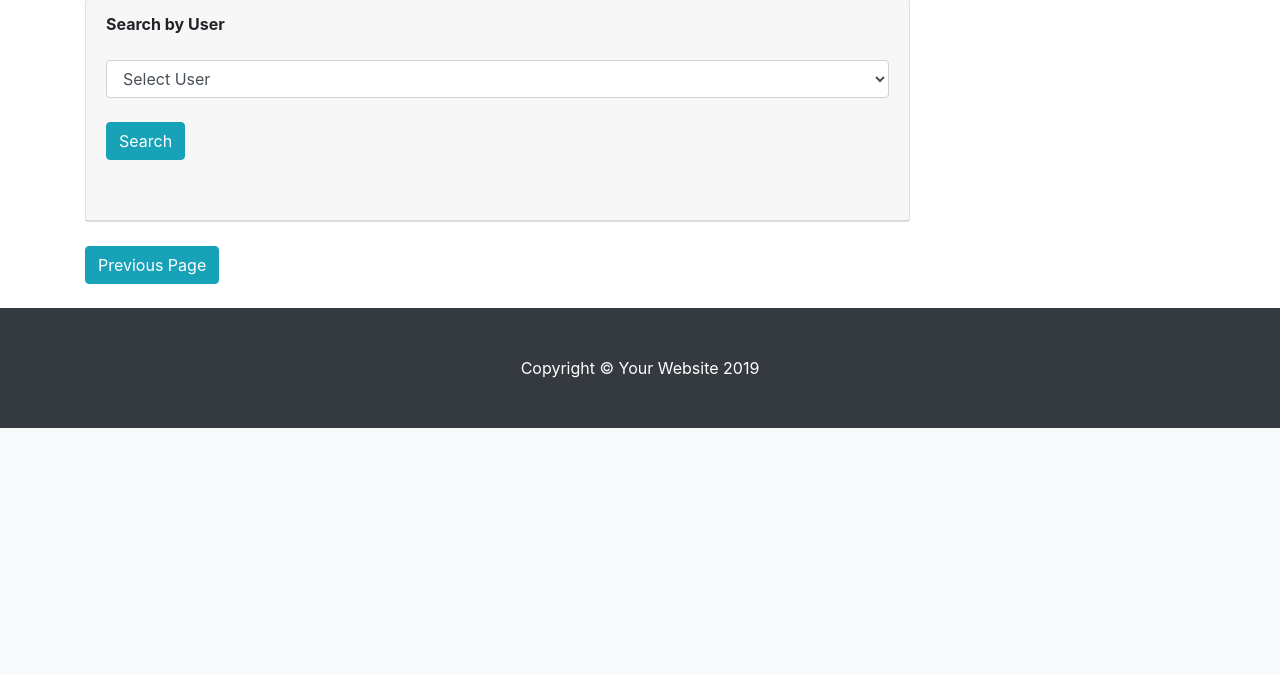
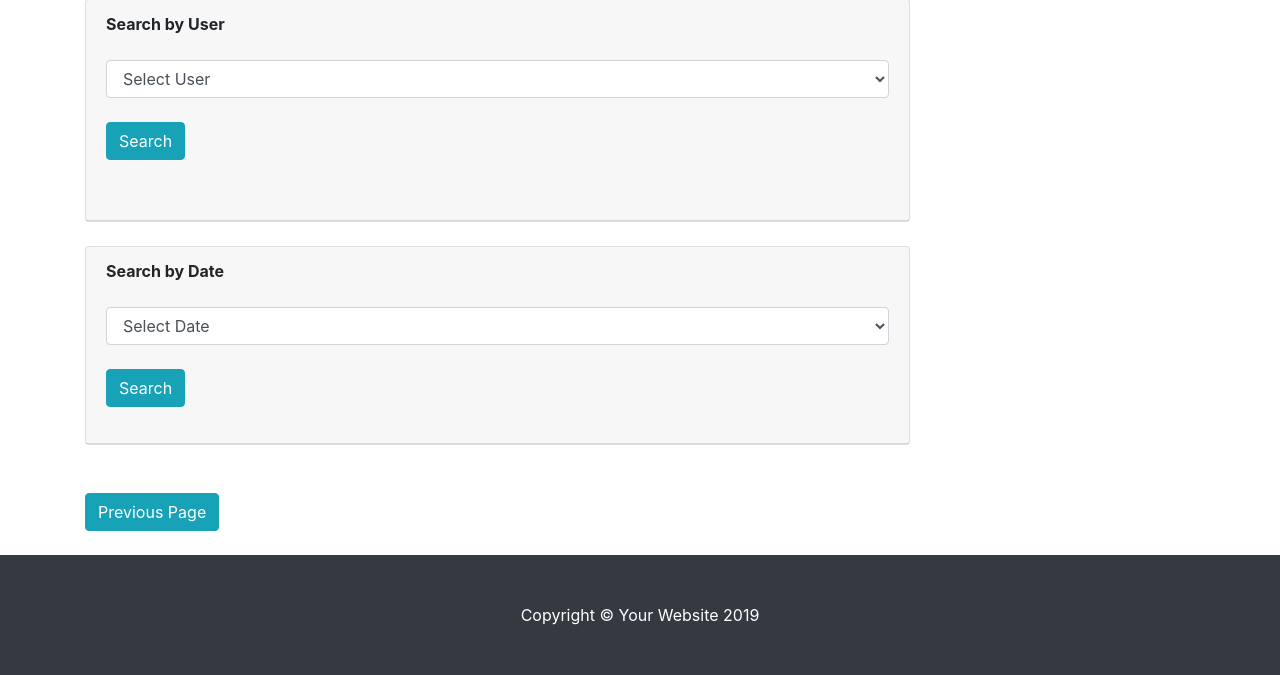
Before and after one commit to howyjane/trip-itinerary-review, a Flask app: page /search_trip in a window 1280 px wide. Shown: the part 551-1226 px from the top of the page. Before the commit the page ends 979 px from the top, so only its background shows below. Run offline with Flask 2, Linux system fonts and the light colour scheme; data that the repository does not hold is empty; some libraries are stand-ins or nearby versions.

Commit message:
added timestamp to show when user created the post

```diff
--- a/app.py
+++ b/app.py
@@ -28,7 +28,8 @@ def search_trip():
     countries = conn[DATABASE_NAME][COLLECTION_NAME].distinct('country')
     cities = conn[DATABASE_NAME][COLLECTION_NAME].distinct('city')
     users = conn[DATABASE_NAME][COLLECTION_NAME].distinct('name')
-    return render_template("search.html", countries=countries, cities=cities, users=users)
+    dates = conn[DATABASE_NAME][COLLECTION_NAME].distinct('date')
+    return render_template("search.html", countries=countries, cities=cities, users=users,dates=dates)
 
 @app.route("/search_results", methods=['POST'])
 def search_results():
@@ -39,6 +40,9 @@ def search_results():
         query['city'] = request.form.get('city')
     if request.form.get('name') != None:
         query['name'] = request.form.get('name')
+    if request.form.get('date') != None:
+        query['date'] = request.form.get('date')
+
 
     tripInfo = conn[DATABASE_NAME][COLLECTION_NAME].find(query)
     return render_template('searchresults.html',tripInfo=tripInfo)
@@ -66,6 +70,7 @@ def getvalue():
     ratings = request.form['ratings']
     totalestimatedcost = request.form['totalestimatedcost']
     file = request.files['photo']
+    date= datetime.now()
 
     imageUrl = ''
     if file.filename != '':
@@ -85,11 +90,11 @@ def getvalue():
         "totalestimatedcost": request.form['totalestimatedcost'],
         "ratings": request.form['ratings'],
         "imageURL":imageUrl,
-
+        "date" : datetime.now(),
     }
 
     tripInfo=conn[DATABASE_NAME][COLLECTION_NAME].insert_one(newTrip)
-    return render_template("summary.html", n=name, c=country, cc=city, sd=startdate, ed=enddate, tt=triptitle, rv=tripreview, a=tripattraction, ct=totalestimatedcost, r=ratings, filename=filename)
+    return render_template("summary.html", n=name, c=country, cc=city, sd=startdate, ed=enddate, tt=triptitle, rv=tripreview, a=tripattraction, ct=totalestimatedcost, r=ratings, filename=filename, date=date)
 
 
 @app.route('/uploads/<filename>')
@@ -126,7 +131,7 @@ def update_trip():
     ratings = request.form['ratings']
     totalestimatedcost = request.form['totalestimatedcost']
     file = request.files['photo']
-
+    date= datetime.now()
 
 
     imageUrl = ''
@@ -150,10 +155,11 @@ def update_trip():
         "totalestimatedcost": request.form['totalestimatedcost'],
         "ratings": request.form['ratings'],
         "imageURL":imageUrl,
+        "date": datetime.now(),
                              }
                  })
 
-        return render_template("summary.html", n=name, c=country, cc=city, sd=startdate, ed=enddate, tt=triptitle, rv=tripreview, a=tripattraction, ct=totalestimatedcost, r=ratings, filename=filename)
+        return render_template("summary.html", n=name, c=country, cc=city, sd=startdate, ed=enddate, tt=triptitle, rv=tripreview, a=tripattraction, ct=totalestimatedcost, r=ratings, filename=filename,date=date)
 
 
 @app.route('/delete_trip/<tripId>')
--- a/templates/add.html
+++ b/templates/add.html
@@ -51,9 +51,11 @@
                     <label for="">Insert Your Trip Profile Image:</label><br>
                     <input type="file"
                     id="photo" name="photo"
-                    accept="image/png, image/jpeg" required>
+                    accept="image/png, image/jpeg">
                     <br><br>
+                    Posted on: {{date}}
 
+                    <br><br>
 
                     <a href="{{url_for('index')}}" class="btn btn-info center-success">Previous Page</a>
                     <button type="submit" value="submit" class="btn btn-info center-block">Add Trip </button><br>
@@ -111,6 +113,8 @@ function initialize(countriesData) {
 
 </script>
 
+
+
 </body>
 </html>
 
--- a/templates/delete.html
+++ b/templates/delete.html
@@ -53,7 +53,7 @@
           </div>
         </div>
 
-            <small class="text-muted">Posted by {{tripInfo.name}}</small>
+            <small class="text-muted">Posted by {{tripInfo.name}} {{tripInfo.date}}</small>
             <hr>
 
             <a href="{{url_for('index', tripInfo=tripInfo)}}" class="btn btn-info center-block">Confirm Delete</a>
--- a/templates/edit.html
+++ b/templates/edit.html
@@ -60,6 +60,8 @@
                     accept="image/png, image/jpeg" required>
                     <br><br>
 
+                    <p>Posted on {{tripInfo.date}}</p>
+                     <br> <br>
                     <a href="{{url_for('landingpagesummary_trip', tripId = tripInfo._id)}}" class="btn btn-info center-success">Previous Page</a>
                     <button type="submit" value="submit" class="btn btn-info center-block">Edit Trip </button><br>
 
--- a/templates/index.html
+++ b/templates/index.html
@@ -36,6 +36,7 @@
             <br>
             <h2 style="font-size: 150%; font-family: courier; " ><strong>"{{tripInfo.triptitle}}"</strong></h2><br>
             <p style="font-size: 100%; font-family: courier; " >{{tripInfo.tripreview}} </p>
+            <p style="font-size: 100%; font-family: courier; " >Posted on {{tripInfo.date}}</p>
 
           </div>
 
@@ -63,7 +64,7 @@
     <script src="https://code.jquery.com/jquery-3.4.1.slim.min.js" integrity="sha384-J6qa4849blE2+poT4WnyKhv5vZF5SrPo0iEjwBvKU7imGFAV0wwj1yYfoRSJoZ+n" crossorigin="anonymous"></script>
     <script src="https://cdn.jsdelivr.net/npm/popper.js@1.16.0/dist/umd/popper.min.js" integrity="sha384-Q6E9RHvbIyZFJoft+2mJbHaEWldlvI9IOYy5n3zV9zzTtmI3UksdQRVvoxMfooAo" crossorigin="anonymous"></script>
     <script src="https://stackpath.bootstrapcdn.com/bootstrap/4.4.1/js/bootstrap.min.js" integrity="sha384-wfSDF2E50Y2D1uUdj0O3uMBJnjuUD4Ih7YwaYd1iqfktj0Uod8GCExl3Og8ifwB6" crossorigin="anonymous"></script>
-    <script src="script.js"></script>
+    <script src="/static/script.js"></script>
 
 
 </body>
--- a/templates/landingpagesummary.html
+++ b/templates/landingpagesummary.html
@@ -55,7 +55,7 @@
           </div>
         </div>
 
-            <small class="text-muted">Posted by {{tripInfo.name}}</small>
+            <small class="text-muted">Posted by {{tripInfo.name}} {{tripInfo.date}}</small>
             <hr>
             <a href="{{url_for('index', tripInfo=tripInfo)}}" class="btn btn-info center-success">Previous Page</a>
             <a href="{{url_for('edit_trip', tripId = tripInfo._id)}}" class="btn btn-info center-success">Edit Trip</a>
--- a/templates/search.html
+++ b/templates/search.html
@@ -23,7 +23,7 @@
           <br><br>
           <form action="/search_results"   method="POST">
           <select class="form-control" name="country">
-          <option disabled selected>Select Country </option>
+          <option value ="Select Country">Select Country </option>
           {% for country in countries %}
           <option>{{country}}</option>
           {% endfor %}
@@ -41,7 +41,7 @@
           <br><br>
           <form action="/search_results"   method="POST">
           <select class="form-control" name="city">
-          <option disabled selected>Select City </option>
+          <option value="Select City">Select City </option>
           {% for city in cities %}
           <option>{{city}}</option>
           {% endfor %}
@@ -59,7 +59,7 @@
           <br><br>
           <form action="/search_results"   method="POST">
           <select class="form-control" name="name">
-          <option disabled selected>Select User </option>
+          <option value="Select User">Select User </option>
           {% for name in users %}
           <option>{{name}}</option>
           {% endfor %}
@@ -71,6 +71,24 @@
             </div>
           </div>
 
+          <div class="card card-outline-secondary my-4">
+            <div class="card-header">
+          <strong>Search by Date</strong>
+          <br><br>
+          <form action="/search_results"   method="POST">
+          <select class="form-control" name="date">
+          <option value="Select Date">Select Date </option>
+          {% for date in dates %}
+          <option>{{date}}</option>
+          {% endfor %}
+          </select>
+          <br>
+          <button type="submit" class="btn btn-info center-success">Search</button>
+          </form>
+          <br>
+            </div>
+          </div>
+          <br>
           <a href="{{url_for('index', tripInfo=tripInfo)}}" class="btn btn-info center-success">Previous Page</a>
         </div>
       </div>
--- a/templates/searchlandingpagesummary.html
+++ b/templates/searchlandingpagesummary.html
@@ -55,7 +55,7 @@
           </div>
         </div>
 
-            <small class="text-muted">Posted by {{tripInfo.name}}</small>
+            <small class="text-muted">Posted by {{tripInfo.name}} {{tripInfo.date}}</small>
             <hr>
             <a href="{{url_for('search_trip', tripInfo=tripInfo)}}" class="btn btn-info center-success">Previous Page</a>
             <a href="{{url_for('edit_trip', tripId = tripInfo._id)}}" class="btn btn-info center-success">Edit Trip</a>
--- a/templates/searchresults.html
+++ b/templates/searchresults.html
@@ -30,6 +30,7 @@
               <th scope="col">Trip Ratings</th>
               <th scope="col">Posted By</th>
               <th scope="col">Details</th>
+              <th scope="col">Post Date</th>
             </tr>
           </thead>
             <tbody>
@@ -47,6 +48,7 @@
               <td class="ratings">{{ tripInfo.ratings }}</td>
               <td class="name">{{tripInfo.name}}</td>
               <td class="details"><a href="{{url_for('searchlandingpagesummary_trip', tripId = tripInfo._id)}}" class="btn btn-info center-block">View Trip</a></td>
+              <td class="name">{{tripInfo.date}}</td>
 
              </tr>
 
@@ -63,7 +65,7 @@
             <h4>No Records Found</h4>
             {% endif %}<br><br?
 
-            <a href="{{url_for('search_trip', tripInfo=tripInfo)}}" class="btn btn-info center-success">Previous Page</a>
+
         </div>
       </div>
     </div>
--- a/templates/summary.html
+++ b/templates/summary.html
@@ -51,7 +51,7 @@
           </div>
         </div>
 
-            <small class="text-muted">Posted by {{n}}</small>
+            <small class="text-muted">Posted by {{n}} {{date}}</small>
             <hr>
 
           <a href="{{url_for('index')}}" class="btn btn-info center-success">Confirm Details</a>
```
Also changed, not shown: README.md, static/script.js (renamed from script.js), uploads/1516920567instagram-png-logo-transparent.png (added), uploads/background_image.jpeg (added), uploads/bali.jpg (added).
